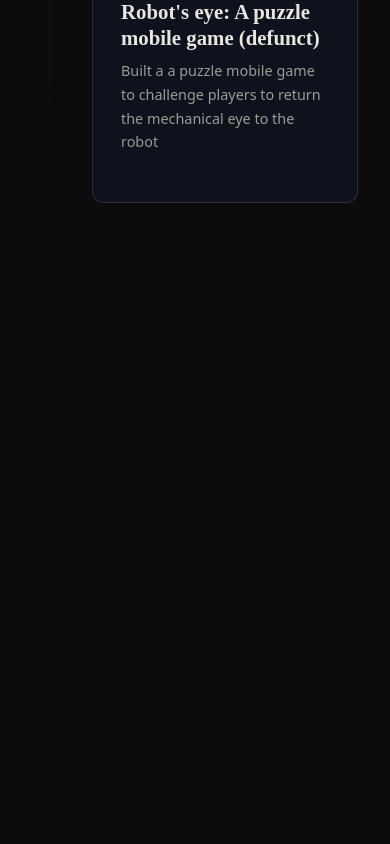
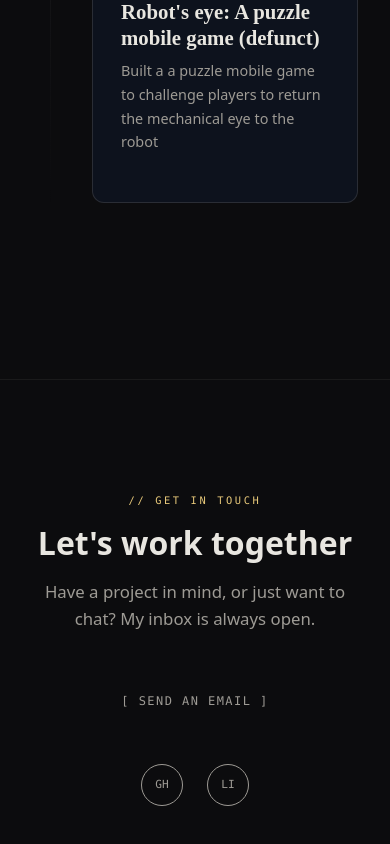
Before and after one commit to pikil/portfolio, a SvelteKit app: page / in a window 390 px wide. Shown: the part 10118-10962 px from the top of the page. Before the commit the page ends 10497 px from the top, so only its background shows below. Built offline with nearby package versions, Linux system fonts and the light colour scheme.

Commit message:
Adding Contact form

```diff
--- a/src/lib/data/const.ts
+++ b/src/lib/data/const.ts
@@ -1,6 +1,8 @@
 import type { Project } from './types'
 
 export const name = 'Ilia Pikulev'
+
+export const email = '=MXdz1WZ0VmchlGQn1WYpxmLj9Wb'
 
 export const projects: Project[] = [
   {
--- a/src/lib/data/types.ts
+++ b/src/lib/data/types.ts
@@ -16,3 +16,9 @@ export interface Project {
   video?: string;
   component?: string[];
 }
+
+export interface Link {
+  label: string;
+  sublabel?: string;
+  href: string;
+}
--- /dev/null
+++ b/src/routes/+layout.js
@@ -0,0 +1 @@
+export const prerender = true
--- a/src/routes/+page.svelte
+++ b/src/routes/+page.svelte
@@ -75,7 +75,37 @@
   </div>
 </section>
 
+<hr class={separatorCss} />
+
+<section id="contact" class="py-28 relative z-2 text-center">
+  <div class="max-w-275 mx-auto px-8">
+    <p
+      class="reveal opacity-0 translate-y-8 font-mono text-[0.65rem] tracking-[0.25em] uppercase text-accent mb-4"
+      style="transition: opacity 0.7s ease, transform 0.7s ease"
+    >// Get in touch</p>
+    <h2
+      class="reveal opacity-0 translate-y-8 font-display text-[clamp(2rem,4vw,3.2rem)] font-bold leading-[1.15] mb-4"
+      style="transition: opacity 0.7s ease, transform 0.7s ease"
+    >Let's work together</h2>
+    <p
+      class="reveal opacity-0 translate-y-8 text-[#9e9b95] text-[1.05rem] max-w-[55ch] mx-auto mb-12"
+      style="transition: opacity 0.7s ease, transform 0.7s ease"
+    >
+      Have a project in mind, or just want to chat? My inbox is always open.
+    </p>
+    <button class="btn-flat" onclick={sendEmail}>[ Send an email ]</button>
+    <div class="reveal opacity-0 translate-y-8 flex justify-center gap-6 mt-10" style="transition: opacity 0.7s ease, transform 0.7s ease">
+      {#each contactLinks as { href, label, sublabel } (href)}
+        <!-- eslint-disable-next-line svelte/no-navigation-without-resolve -->
+        <a {href} title={label} class={contactLinkCss} target="_blank">{sublabel}</a>
+      {/each}
+    </div>
+  </div>
+</section>
+
 <script lang="ts">
+  import { email } from '$lib/data/const'
+  import type { Link } from '$lib/data/types'
   import DeveloperInfo from '$ui/blocks/DeveloperInfo.svelte'
   import Timeline from '$ui/blocks/Timeline.svelte'
   import Typewriter from '$ui/components/Typewriter.svelte'
@@ -84,6 +114,8 @@
   const separatorCss = 'border-faded/10 relative z-2'
   const tagCss = 'px-3 py-1 border border-edge rounded-sm font-mono text-[0.75rem]'
     + ' text-faded hover:border-accent/60 hover:text-accent transition-colors'
+  const contactLinkCss = 'w-10.5 h-10.5 border border-edge rounded-full flex items-center justify-center font-mono text-[0.7rem]'
+    + ' text-faded hover:border-accent hover:text-accent hover:-translate-y-1 transition-all'
 
   const systemWords = [
     'scale',
@@ -110,6 +142,19 @@
     'Electron'
   ]
 
+  const contactLinks: Link[] = [
+    {
+      label: 'GitHub',
+      sublabel: 'GH',
+      href: 'https://github.com/pikil'
+    },
+    {
+      label: 'LinkedIn',
+      sublabel: 'LI',
+      href: 'https://www.linkedin.com/in/ilia-pikulev/'
+    }
+  ]
+
   const setRevealObserver = () => {
     const revealObserver = new IntersectionObserver((entries) => {
       entries.forEach(({ isIntersecting, target }) => {
@@ -122,5 +167,15 @@
     document.querySelectorAll('.reveal').forEach(el => revealObserver.observe(el))
   }
 
+  const sendEmail = () => {
+    const e = atob(email.split('').reverse().join('')).split('').reverse().join('')
+    const m = atob('==gOvRHbpFWb'.split('').reverse().join(''))
+    const s = atob('9Q3YlpmY1N3P'.split('').reverse().join(''))
+
+    const link = document.createElement('a')
+    link.href = m + e + s + encodeURIComponent('Question about portfolio')
+    link.click()
+  }
+
   onMount(setRevealObserver)
 </script>
--- a/src/routes/layout.css
+++ b/src/routes/layout.css
@@ -27,7 +27,7 @@
     @apply min-h-screen text-on-surface bg-surface font-sans font-light leading-relaxed overflow-x-hidden cursor-none;
   }
 
-  a.btn {
+  button, a.btn {
     @apply inline-flex items-center px-7 py-3 font-mono text-[0.75rem] tracking-widest uppercase rounded-sm transition-all cursor-none;
   }
 
```
